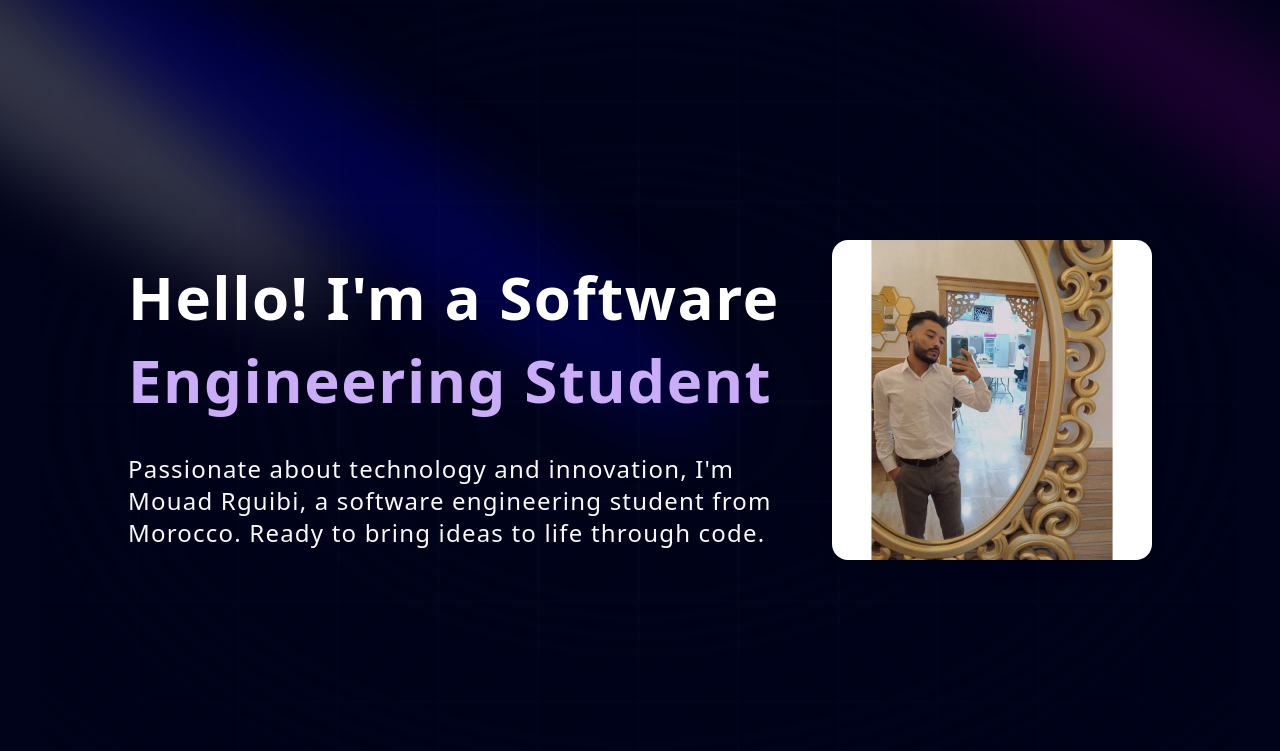
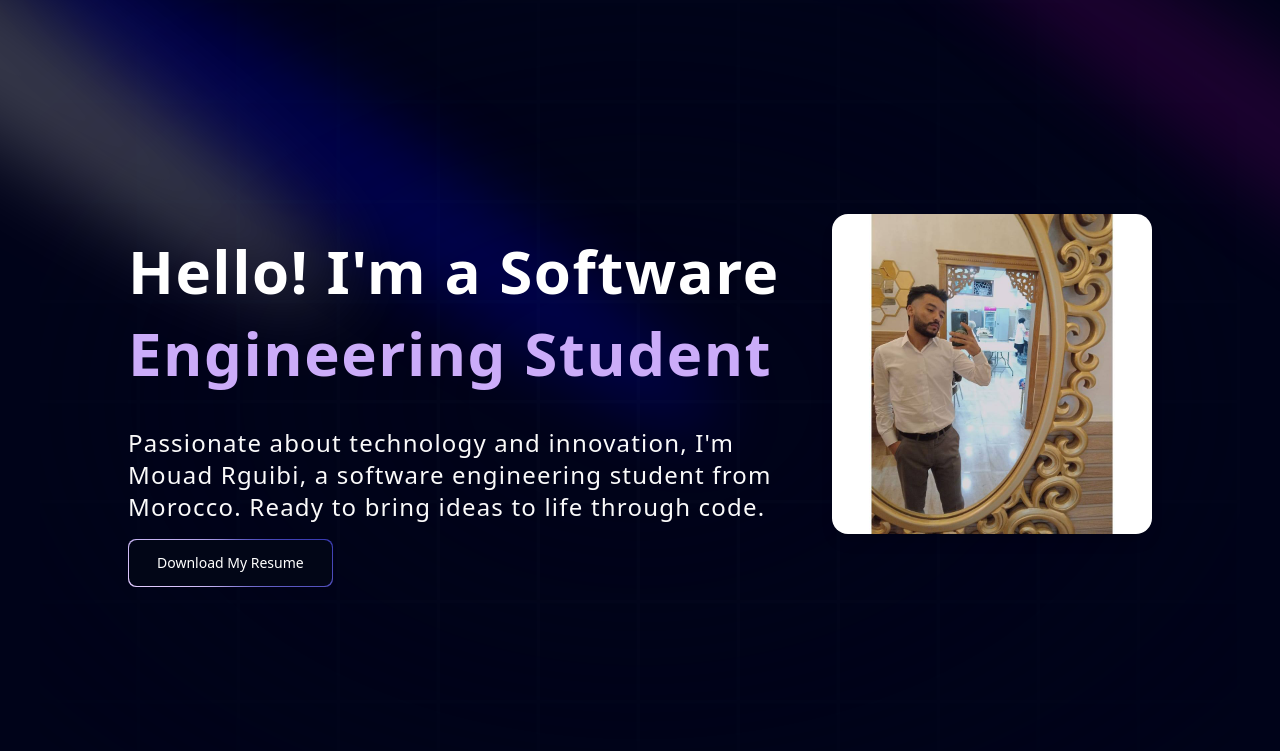
Before and after one commit to mouad4949/Portfolio, a Next.js app: page / in a window 1280 px wide. Shown: the top 751 px of the page. Built offline with nearby package versions, Linux system fonts and the light colour scheme.

Commit message:
add upload resume

```diff
--- a/components/Hero.tsx
+++ b/components/Hero.tsx
@@ -1,7 +1,7 @@
 import React from 'react';
 import { Spotlight } from './ui/Spotlight';
 import { TextGenerateEffect } from './ui/TextGenerateEffect';
-
+import MagicButton from "./ui/MagicButton";
 
 const Hero = () => {
   return (
@@ -27,7 +27,9 @@ const Hero = () => {
               Passionate about technology and innovation, I&apos;m Mouad Rguibi, a software engineering student
               from Morocco. Ready to bring ideas to life through code.
             </p>
-
+            <a href="/Rguibi.pdf" download>
+              <MagicButton title="Download My Resume" position="center" />
+            </a>
           </div>
 
           {/* Right side: Photo (Full width on mobile, 33% on desktop) */}
```
